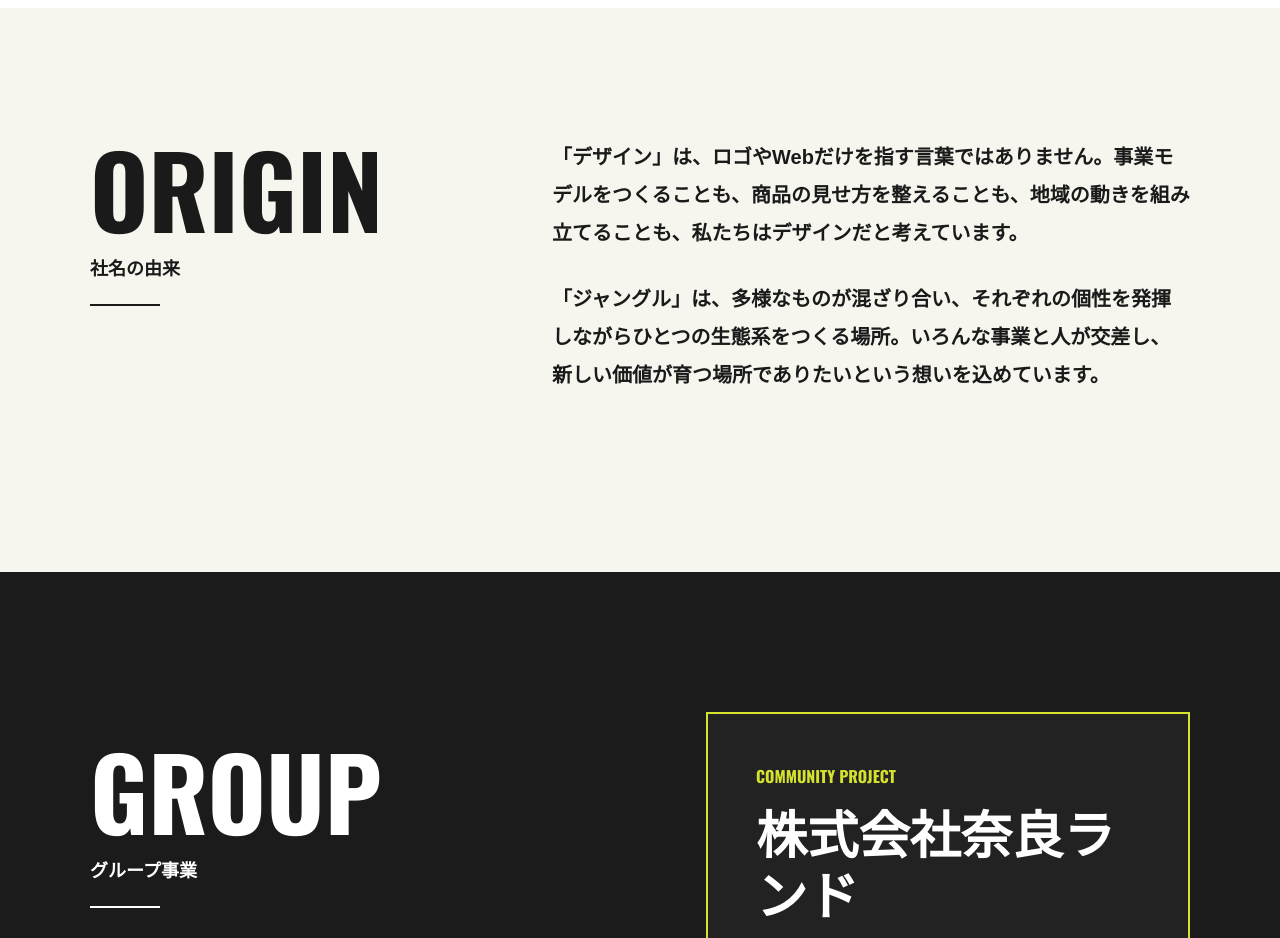
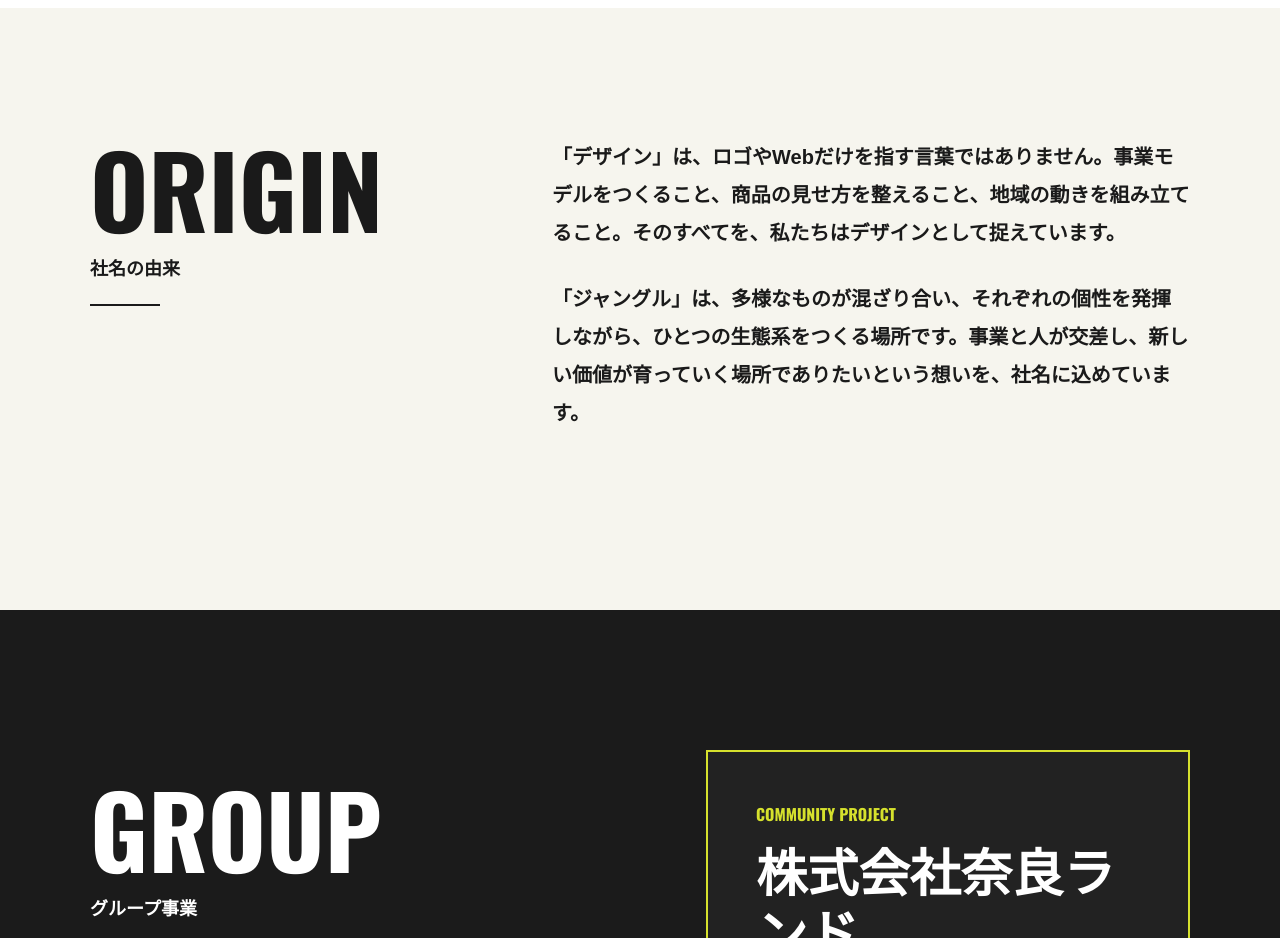
Before and after one commit to tkaminobiz-art/Designjungle, a Next.js app: page / in a window 1280 px wide. Shown: the part 3940-4878 px from the top of the page. Built offline with nearby package versions, Linux system fonts and the light colour scheme.

Commit message:
Refine origin section copy

```diff
--- a/components/SiteShell.tsx
+++ b/components/SiteShell.tsx
@@ -259,10 +259,10 @@ export default function SiteShell() {
             </div>
             <div className="origin__text">
               <p className="reveal">
-                「デザイン」は、ロゴやWebだけを指す言葉ではありません。事業モデルをつくることも、商品の見せ方を整えることも、地域の動きを組み立てることも、私たちはデザインだと考えています。
+                「デザイン」は、ロゴやWebだけを指す言葉ではありません。事業モデルをつくること、商品の見せ方を整えること、地域の動きを組み立てること。そのすべてを、私たちはデザインとして捉えています。
               </p>
               <p className="reveal">
-                「ジャングル」は、多様なものが混ざり合い、それぞれの個性を発揮しながらひとつの生態系をつくる場所。いろんな事業と人が交差し、新しい価値が育つ場所でありたいという想いを込めています。
+                「ジャングル」は、多様なものが混ざり合い、それぞれの個性を発揮しながら、ひとつの生態系をつくる場所です。事業と人が交差し、新しい価値が育っていく場所でありたいという想いを、社名に込めています。
               </p>
             </div>
           </div>
```
